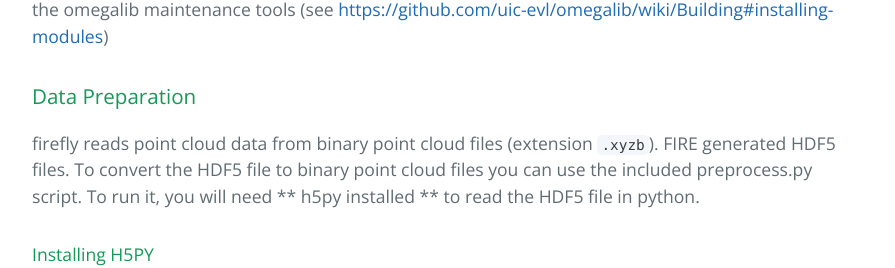
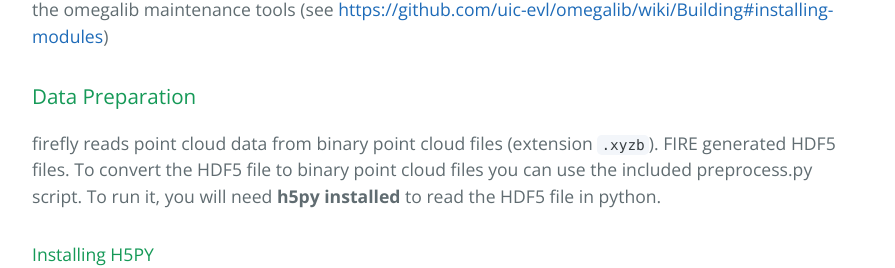
Before and after one commit to nuitrcs/firefly, a plain HTML site: page index.html in a window 1280 px wide. Shown: the part 1131-1399 px from the top of the page, without its empty margins (192-1087 px from the left). Drawn offline with nearby package versions, Linux system fonts and the light colour scheme.

Commit message:
Update index.html

```diff
--- a/index.html
+++ b/index.html
@@ -38,7 +38,7 @@
 <h3>
 <a id="data-preparation" class="anchor" href="#data-preparation" aria-hidden="true"><span class="octicon octicon-link"></span></a>Data Preparation</h3>
 
-<p>firefly reads point cloud data from binary point cloud files (extension <code>.xyzb</code>). FIRE generated HDF5 files. To convert the HDF5 file to binary point cloud files you can use the included preprocess.py script. To run it, you will need ** h5py installed ** to read the HDF5 file in python.</p>
+<p>firefly reads point cloud data from binary point cloud files (extension <code>.xyzb</code>). FIRE generated HDF5 files. To convert the HDF5 file to binary point cloud files you can use the included preprocess.py script. To run it, you will need <b>h5py installed</b> to read the HDF5 file in python.</p>
 
 <h4>
 <a id="installing-h5py" class="anchor" href="#installing-h5py" aria-hidden="true"><span class="octicon octicon-link"></span></a>Installing H5PY</h4>
```
